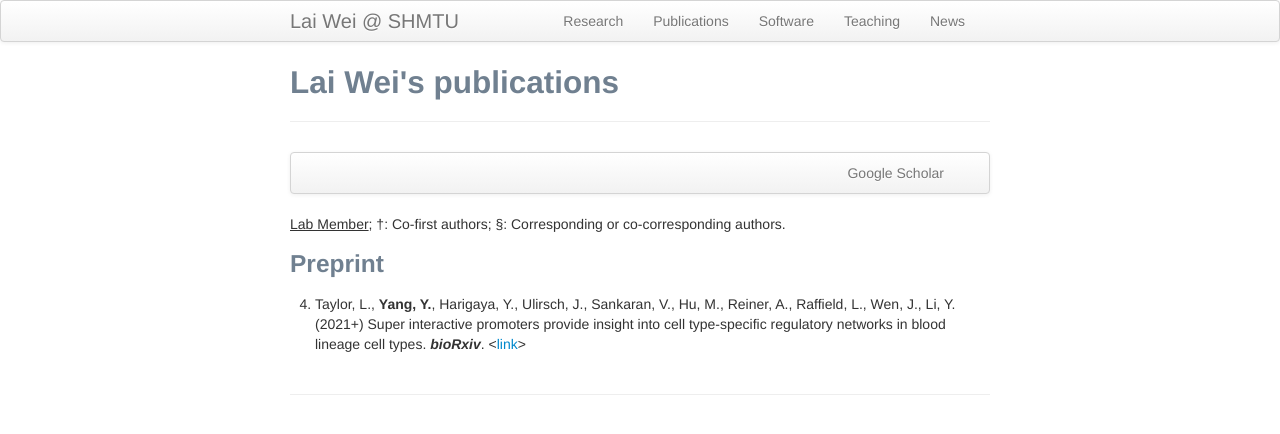
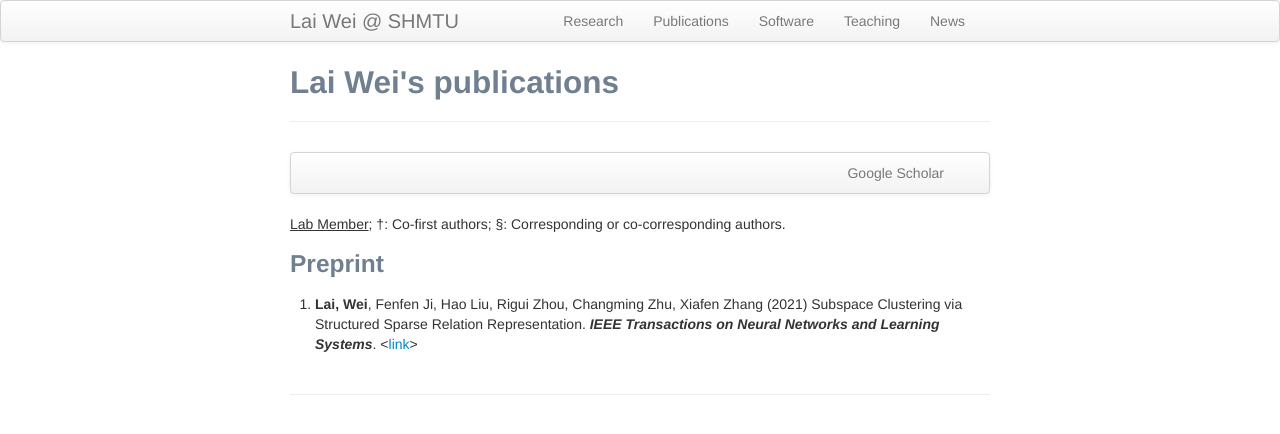
Before and after one commit to weilyshmtu/weilyshmtu.github.io, a Jekyll site: the page built from pages/pubs.md, in a window 1280 px wide. Shown: the top 434 px of the page. Built offline with Jekyll 4.4.1, drawn with Linux system fonts in a browser that asks for light colours.

Commit message:
Update pubs.md

```diff
--- a/pages/pubs.md
+++ b/pages/pubs.md
@@ -14,7 +14,7 @@ title: Lai Wei's publications
 <u>Lab Member</u>; &dagger;: Co-first authors; &sect;: Corresponding or co-corresponding authors.
 
 ### Preprint
-<ol start="4"> <li> Taylor, L., <b>Yang, Y.</b>, Harigaya, Y., Ulirsch, J., Sankaran, V., Hu, M., Reiner, A., Raffield, L., Wen, J., Li, Y. (2021+) Super interactive promoters provide insight into cell type-specific regulatory networks in blood lineage cell types. <i><b>bioRxiv</b></i>. <<a href="https://doi.org/10.1101/2021.03.15.435494">link</a>></li></ol>
+<ol > <li> <b>Lai, Wei</b>, Fenfen Ji, Hao Liu, Rigui Zhou, Changming Zhu, Xiafen Zhang (2021) Subspace Clustering via Structured Sparse Relation Representation. <i><b>IEEE Transactions on Neural Networks and Learning Systems</b></i>. <<a href="https://doi.org/10.1109/TNNLS.2021.3059511">link</a>></li></ol>
 
 <!--
 <ol start="3"> <li> Rosen, J., <b>Yang, Y.</b>, Abnousi, A., Chen, J., Song, M., Jones, I., Shen, Y., Hu, M., Li, Y. (2021+) HPRep: Quantifying reproducibility in HiChIP and PLAC-seq datasets. <i><b>bioRxiv</b></i>. <<a href="https://www.biorxiv.org/content/10.1101/2020.11.23.394239v1">link</a>></li></ol>
```
